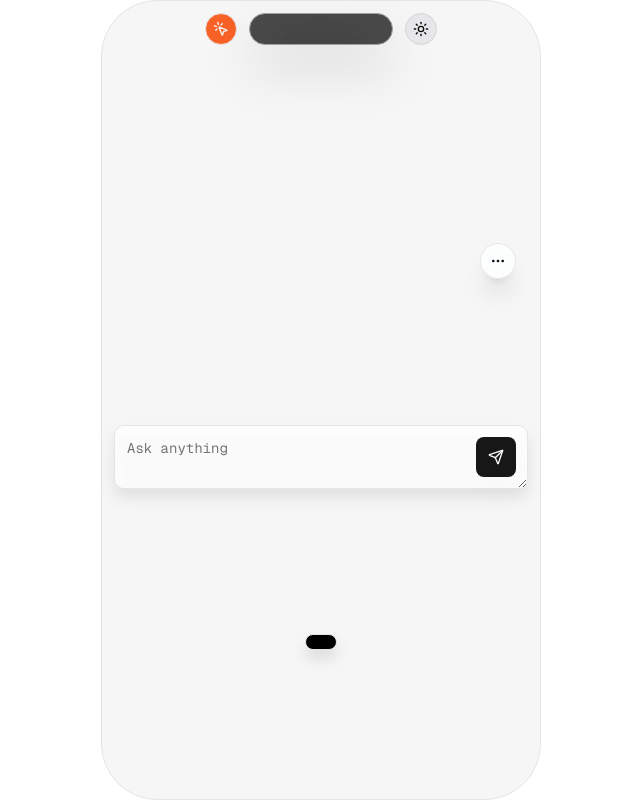
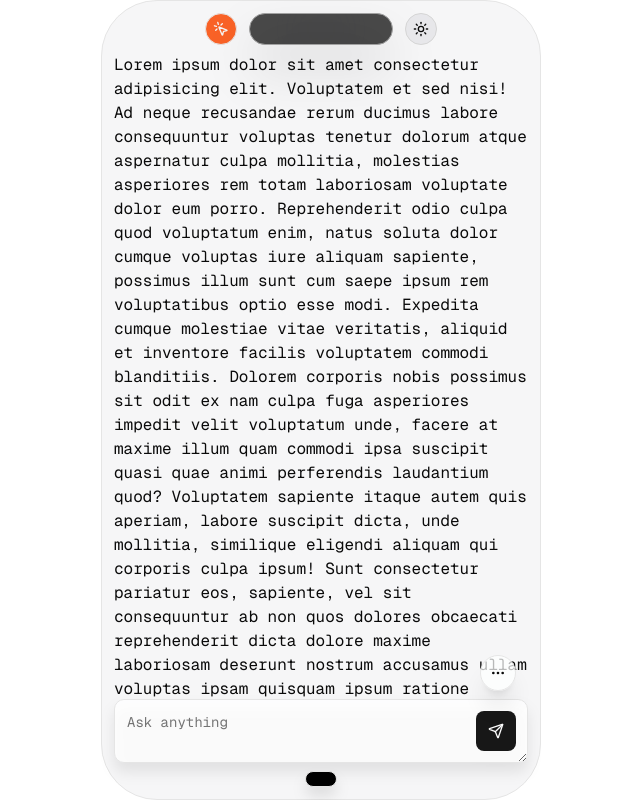
Before and after one commit to AJ1732/mistral-chat-app, a Next.js app: page /chat in a window 1280 px wide. Shown: the whole page, without its empty margins (319-959 px from the left). Built offline with nearby package versions, Linux system fonts and the light colour scheme.

Commit message:
chore: update the animtaion of the chat behind component

```diff
--- a/app/chat/page.tsx
+++ b/app/chat/page.tsx
@@ -15,7 +15,7 @@ export default function ChatPage() {
         className={cn(
           "absolute my-4 max-md:inset-0 md:top-1/2 md:left-1/2 md:-translate-x-1/2 md:-translate-y-1/2",
           "transition-colors duration-300 ease-out",
-          "bg-phone grid-rows-[1fr m-auto grid size-full p-4",
+          "bg-phone m-auto grid size-full grid-rows-[1fr] p-4",
           "md:max-w-wPhone md:max-h-hPhone md:rounded-[3.5rem] md:border md:p-3",
         )}
       >
--- a/features/chats/components/chat-behind.tsx
+++ b/features/chats/components/chat-behind.tsx
@@ -29,8 +29,14 @@ const VIEWS: Record<ViewType, ViewConfig> = {
 };
 
 const variants = {
-  open: { opacity: 1, height: "auto" },
-  closed: { opacity: 0, height: 0 },
+  open: { scaleY: 1, scaleX: 1, height: "auto", opacity: 1, translateY: 0 },
+  closed: {
+    scaleY: 1,
+    scaleX: 0.325,
+    height: "0rem",
+    opacity: 1,
+    translateY: "0.75rem",
+  },
 };
 
 export default function ChatBehind() {
@@ -48,26 +54,44 @@ export default function ChatBehind() {
       initial="closed"
       animate={isViewOpen ? "open" : "closed"}
       exit="closed"
-      transition={{ duration: 0.25 }}
+      transition={{
+        duration: 0.25,
+        ease: "easeOut",
+      }}
       className={cn(
-        "relative z-40 -mx-4 flex h-full flex-col overflow-hidden px-4 backdrop-blur-2xl md:-mx-3 md:px-3",
-        "rounded-b-[1.125rem] md:rounded-t-[2.875rem]",
+        "relative z-40 -mx-4 -mt-3 flex origin-top flex-col overflow-hidden px-4 pt-3",
+        "md:-mx-3 md:-mt-3 md:px-3 md:pt-3",
+        "rounded-b-[1.5rem] md:rounded-t-[3.5rem]",
+        { "shadow-2xl backdrop-blur-2xl": isViewOpen },
+        { "rounded-b-[3.5rem]": !isViewOpen },
       )}
-      style={{ willChange: "height, opacity" }}
+      style={{
+        transformOrigin: "top",
+        willChange: "transform, opacity",
+      }}
     >
-      <div
+      <AnimatePresence mode="sync">
+        {isViewOpen && (
+          <>
+            <motion.div
+              initial={{ opacity: 0 }}
+              animate={{ opacity: isViewOpen ? 1 : 0 }}
+              style={{
+                transformOrigin: "top",
+                willChange: "transform, opacity",
+              }}
               className={cn(
                 "flex flex-1 flex-col bg-neutral-50 drop-shadow-xl dark:bg-neutral-900",
-          "no-scrollbar mt-11 max-h-[calc((59.5rem*0.75)-2.25rem)] min-h-[calc((30rem*0.75)-2.25rem)] overflow-y-auto rounded-[1.125rem] border p-3",
+                "no-scrollbar mt-11 overflow-y-auto rounded-[1.125rem] border p-3",
               )}
             >
-        {/* <Component /> */}
-      </div>
-      <AnimatePresence>
-        {isViewOpen && (
+              <Component />
+            </motion.div>
+
             <motion.div
+              key={"view-actions"}
               initial={{ y: -12, opacity: 0 }}
-            animate={{ y: 0, opacity: 1, transition: { delay: 0.3 } }}
+              animate={{ y: 0, opacity: 1 }}
               exit={{ y: -12, opacity: 0, transition: { duration: 0.1 } }}
               transition={{
                 type: "spring",
@@ -78,7 +102,7 @@ export default function ChatBehind() {
               }}
               className={cn(
                 "inset-x-0 bottom-0 mt-3 mb-3 grid grid-cols-[auto_1fr_auto] gap-x-3 drop-shadow-xl",
-              "[&_button,&_h2]:bg-background/60 [&_button,&_h2]:rounded-full [&_button,&_h2]:backdrop-blur-3xl",
+                "[&_button,&_h2]:bg-background/60! [&_button,&_h2]:rounded-full [&_button,&_h2]:backdrop-blur-3xl",
               )}
             >
               <Button
@@ -111,10 +135,11 @@ export default function ChatBehind() {
                 <X />
               </Button>
             </motion.div>
+          </>
         )}
       </AnimatePresence>
       {isViewOpen && (
-        <div className="bg-orange-accent-400 pointer-events-none absolute inset-x-0 bottom-0 -z-[1] h-40 translate-y-1/2 rounded-b-[1.125rem] blur-3xl" />
+        <div className="bg-orange-accent-400 dark:bg-orange-accent-400/60 pointer-events-none absolute inset-x-0 bottom-0 -z-[1] h-40 translate-y-1/2 rounded-b-[1.125rem] blur-3xl" />
       )}
     </motion.section>
   );
--- a/features/chats/components/chat-dialogs.tsx
+++ b/features/chats/components/chat-dialogs.tsx
@@ -8,11 +8,17 @@ import { cn } from "@/lib/utils";
 import { useChat } from "../context";
 import { useViewBehindContext } from "../context/view-behind";
 
+const variants = {
+  initial: { opacity: 0, height: 0 },
+  animate: { opacity: 1, height: "100%", borderTopRadius: "2.875rem" },
+  shrink: { opacity: 1, height: "5rem" },
+};
+
 export default function ChatDialogs() {
   const {
     state: { messages },
   } = useChat();
-  const { isViewOpen } = useViewBehindContext();
+  const { isViewOpen, closeView } = useViewBehindContext();
 
   const scrollRef = useRef<HTMLUListElement>(null);
 
@@ -25,25 +31,21 @@ export default function ChatDialogs() {
   return (
     <motion.div
       key={"chat-dialogs"}
-      initial={false}
-      animate={{ opacity: 1, height: "auto" }}
-      transition={{
-        type: "spring",
-        stiffness: 160,
-        damping: 22,
-        duration: 0.2,
-        ease: [0.34, 1.56, 0.64, 1],
-      }}
+      variants={variants}
+      initial={"initial"}
+      animate={isViewOpen ? "shrink" : "animate"}
+      transition={{ duration: 0.2, ease: "easeOut" }}
+      onClick={closeView}
       className={cn(
-        "no-scrollbar h-full  relative z-0 -mb-16 h-full flex-1 overflow-y-auto pb-2",
+        "no-scrollbar relative z-0 flex-1 overflow-y-auto pb-2",
         !isViewOpen && "md:rounded-t-[2.875rem]",
       )}
     >
       <article
         ref={scrollRef}
         className={cn(
-          "flex min-h-0 flex-col transition-[padding]",
-          isViewOpen ? "md:rounded-t-2xl" : "pt-10 md:rounded-t-[2.5rem]",
+          "flex flex-col transition-[padding]",
+          !isViewOpen && "pt-10 md:rounded-t-[2.5rem]",
         )}
       >
         <ul
@@ -51,7 +53,7 @@ export default function ChatDialogs() {
           aria-live="polite"
           className="mt-auto space-y-8 leading-[200%]"
         >
-          <AnimatePresence mode="wait">
+          <AnimatePresence mode="popLayout">
             {messages.map(({ id, text, sender, loading }) => {
               const isUser = sender === "user";
               const isAI = sender === "ai";
@@ -105,6 +107,31 @@ export default function ChatDialogs() {
             })}
           </AnimatePresence>
         </ul>
+        <p>
+          Lorem ipsum dolor sit amet consectetur adipisicing elit. Voluptatem et
+          sed nisi! Ad neque recusandae rerum ducimus labore consequuntur
+          voluptas tenetur dolorum atque aspernatur culpa mollitia, molestias
+          asperiores rem totam laboriosam voluptate dolor eum porro.
+          Reprehenderit odio culpa quod voluptatum enim, natus soluta dolor
+          cumque voluptas iure aliquam sapiente, possimus illum sunt cum saepe
+          ipsum rem voluptatibus optio esse modi. Expedita cumque molestiae
+          vitae veritatis, aliquid et inventore facilis voluptatem commodi
+          blanditiis. Dolorem corporis nobis possimus sit odit ex nam culpa fuga
+          asperiores impedit velit voluptatum unde, facere at maxime illum quam
+          commodi ipsa suscipit quasi quae animi perferendis laudantium quod?
+          Voluptatem sapiente itaque autem quis aperiam, labore suscipit dicta,
+          unde mollitia, similique eligendi aliquam qui corporis culpa ipsum!
+          Sunt consectetur pariatur eos, sapiente, vel sit consequuntur ab non
+          quos dolores obcaecati reprehenderit dicta dolore maxime laboriosam
+          deserunt nostrum accusamus ullam voluptas ipsam quisquam ipsum ratione
+          repellendus! Ipsa labore obcaecati itaque repellendus consequatur,
+          voluptates assumenda ipsam vel delectus iste est quia! Ipsam,
+          inventore! Vero repellat distinctio quisquam a neque delectus magnam
+          magni, consectetur dolor laborum qui est cupiditate dignissimos
+          dolores asperiores officia itaque molestiae eum cum totam quis
+          similique? Esse, ipsum illo velit quam sit doloremque provident
+          repellendus harum nemo
+        </p>
       </article>
     </motion.div>
   );
--- a/features/chats/components/chatbox.tsx
+++ b/features/chats/components/chatbox.tsx
@@ -88,8 +88,18 @@ export default function Chatbox() {
                 <Textarea
                   placeholder="Ask anything"
                   disabled={isPending}
-                  className="no-scrollbar max-h-80 pr-8 leading-[200%]"
+                  className="no-scrollbar max-h-80 pr-16 leading-[200%]"
                   {...field}
+                  onKeyDown={(e) => {
+                    if (
+                      window.innerWidth >= 640 &&
+                      e.key === "Enter" &&
+                      !e.shiftKey
+                    ) {
+                      e.preventDefault();
+                      form.handleSubmit(onSubmit)();
+                    }
+                  }}
                 />
               </FormControl>
             </FormItem>
--- a/features/chats/components/profile.tsx
+++ b/features/chats/components/profile.tsx
@@ -1,3 +1,3 @@
 export function ProfileView() {
-  return <div className="h-full flex-1 bg-red-500">ProfileView</div>;
+  return <div className="h-full flex-1">ProfileView</div>;
 }
```
Lines whose indentation alone changed are shown as unchanged.
